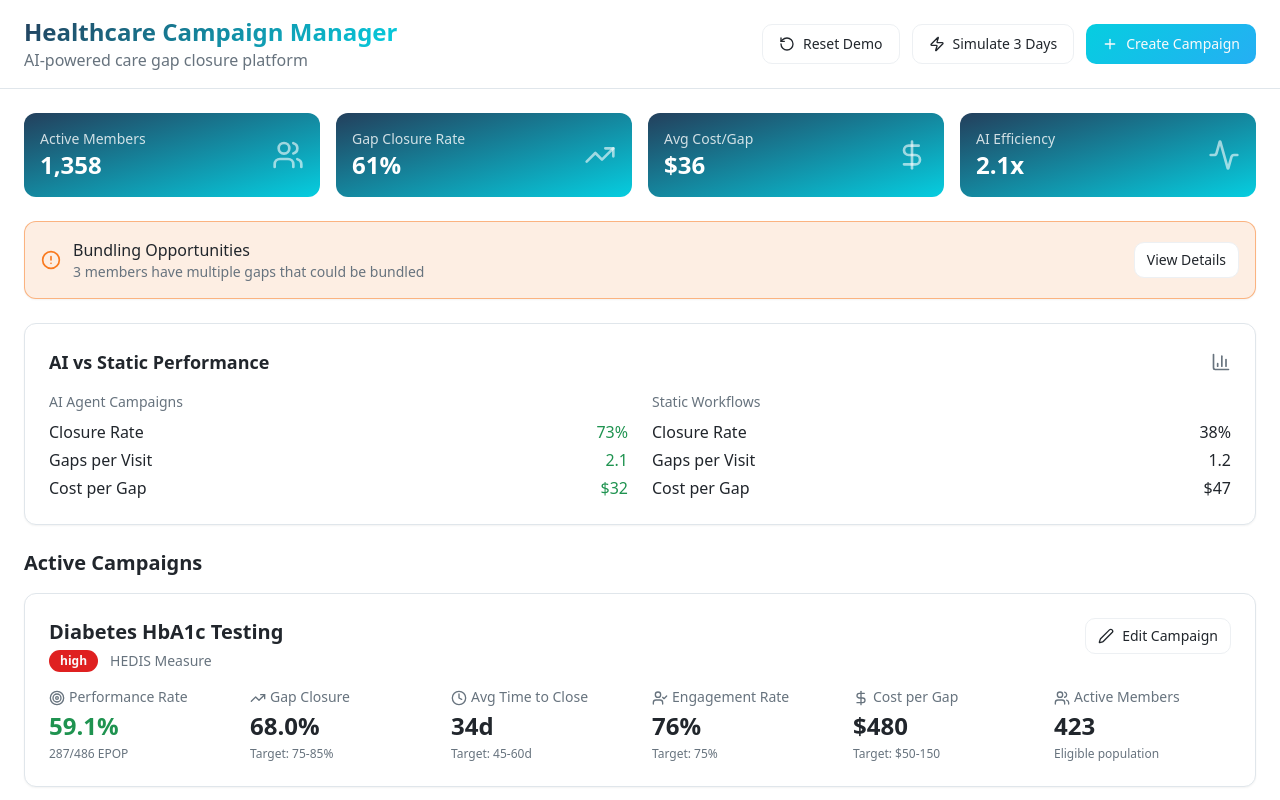
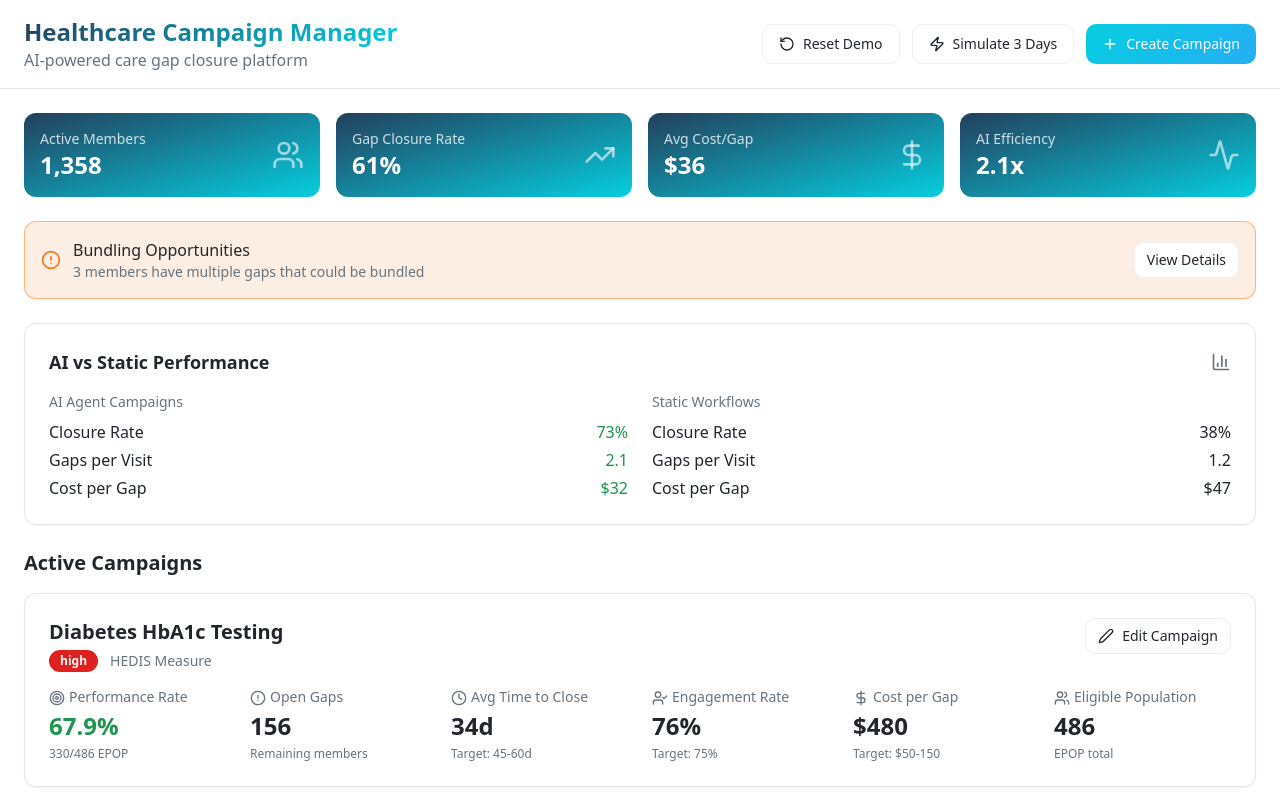
Before and after one commit to w-ash/nexus-care-agent, a React (Vite) app: page / in a window 1280 px wide. Shown: the top 800 px of the page. Built offline with nearby package versions, Linux system fonts and the light colour scheme.

Commit message:
Update campaign metrics
Remove gap closure, add open gaps, and update active members to eligible population. Ensure performance rate calculation correctly uses eligible population as the denominator.

```diff
--- a/src/components/Dashboard.tsx
+++ b/src/components/Dashboard.tsx
@@ -188,8 +188,9 @@ const Dashboard: React.FC<DashboardProps> = ({ onCreateCampaign, onViewMember, o
             {campaigns.map((campaign) => {
               // Calculate industry-standard metrics
               const eligiblePopulation = Math.floor(campaign.activeMembers * 1.15); // EPOP includes exclusions
-              const numerator = Math.floor(campaign.activeMembers * (campaign.closureRate / 100));
+              const numerator = Math.floor(eligiblePopulation * (campaign.closureRate / 100));
               const performanceRate = ((numerator / eligiblePopulation) * 100);
+              const openGaps = eligiblePopulation - numerator;
               const avgTimeToClose = Math.floor(30 + Math.random() * 35); // 30-65 days
               const engagementRate = Math.floor(65 + Math.random() * 25); // 65-90%
               const costPerGap = campaign.roi;
@@ -235,15 +236,15 @@ const Dashboard: React.FC<DashboardProps> = ({ onCreateCampaign, onViewMember, o
                         </p>
                       </div>
 
-                      {/* Gap Closure Rate */}
+                      {/* Open Gaps */}
                       <div>
                         <div className="flex items-start gap-1 mb-1">
-                          <TrendingUp className="w-4 h-4 text-muted-foreground shrink-0 mt-0.5" />
-                          <p className="text-sm font-medium text-muted-foreground leading-tight">Gap Closure</p>
+                          <AlertCircle className="w-4 h-4 text-muted-foreground shrink-0 mt-0.5" />
+                          <p className="text-sm font-medium text-muted-foreground leading-tight">Open Gaps</p>
                         </div>
-                        <p className="text-2xl font-bold mb-1">{Number(campaign.closureRate).toFixed(1)}%</p>
+                        <p className="text-2xl font-bold mb-1">{openGaps.toLocaleString()}</p>
                         <p className="text-xs text-muted-foreground">
-                          Target: 75-85%
+                          Remaining members
                         </p>
                       </div>
 
@@ -283,15 +284,15 @@ const Dashboard: React.FC<DashboardProps> = ({ onCreateCampaign, onViewMember, o
                         </p>
                       </div>
 
-                      {/* Active Members */}
+                      {/* Eligible Population */}
                       <div>
                         <div className="flex items-start gap-1 mb-1">
                           <Users className="w-4 h-4 text-muted-foreground shrink-0 mt-0.5" />
-                          <p className="text-sm font-medium text-muted-foreground leading-tight">Active Members</p>
+                          <p className="text-sm font-medium text-muted-foreground leading-tight">Eligible Population</p>
                         </div>
-                        <p className="text-2xl font-bold mb-1">{campaign.activeMembers.toLocaleString()}</p>
+                        <p className="text-2xl font-bold mb-1">{eligiblePopulation.toLocaleString()}</p>
                         <p className="text-xs text-muted-foreground">
-                          Eligible population
+                          EPOP total
                         </p>
                       </div>
                     </div>
```
